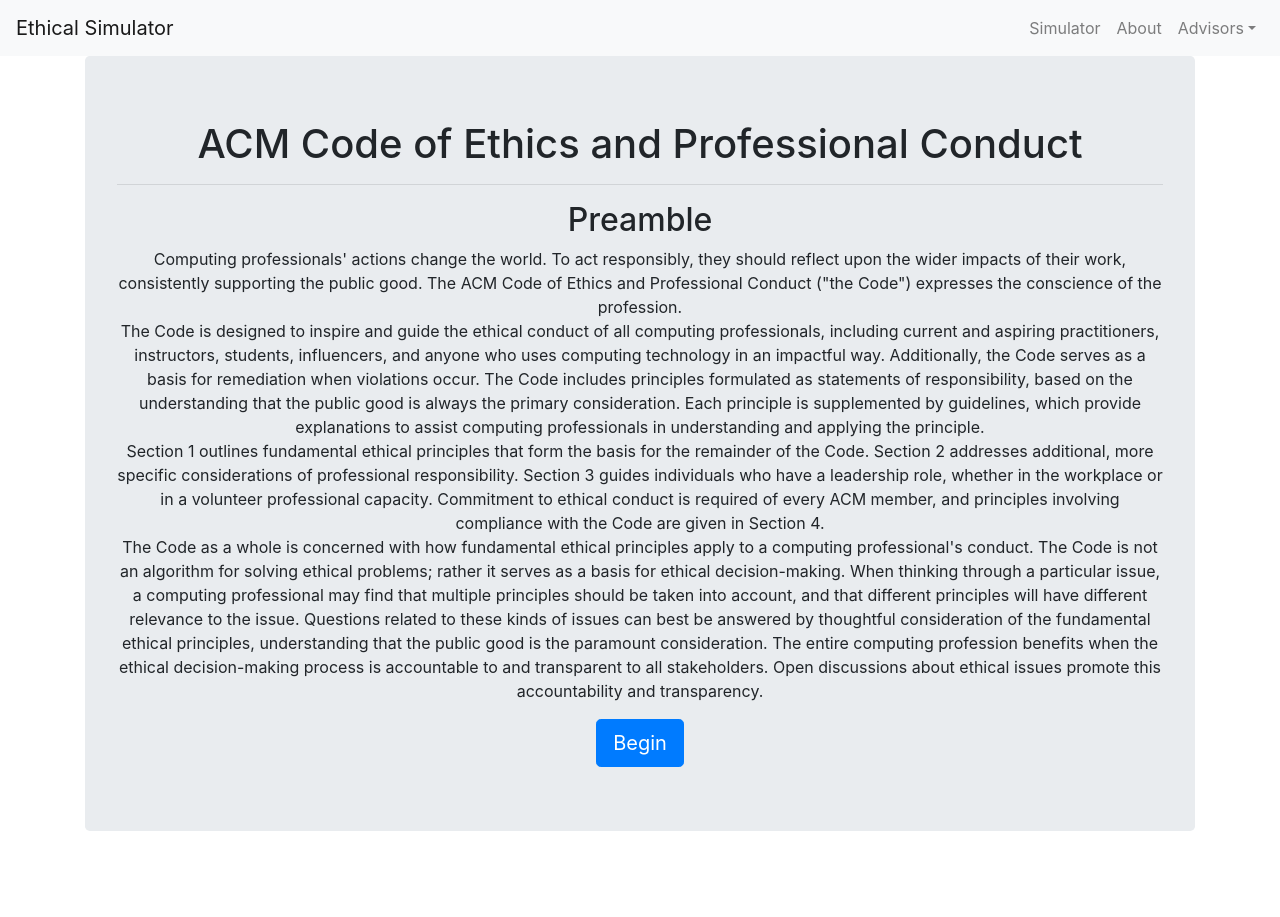
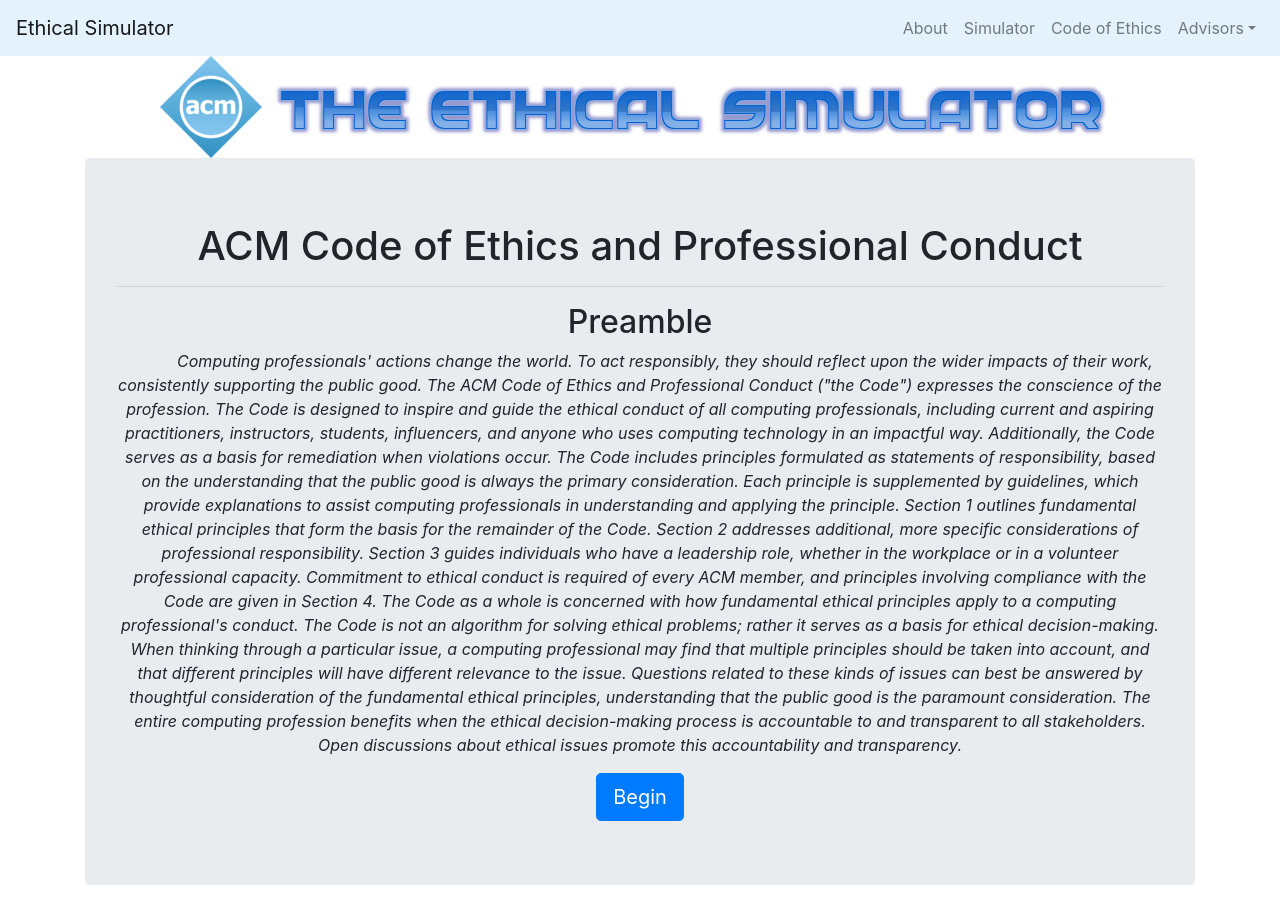
Before and after one commit to ethilogical/EthicalSimulator, a React (Create React App) app in the folder frontend/ethical-simulator/: page / in a window 1280 px wide. Before the commit the page ends 863 px from the top, so only its background shows below. Built offline with nearby package versions, Linux system fonts and the light colour scheme.

Commit message:
Spiced up front page a bit

```diff
--- a/frontend/ethical-simulator/src/App.css
+++ b/frontend/ethical-simulator/src/App.css
@@ -22,6 +22,23 @@
   color: #61dafb;
 }
 
+ p {
+    text-indent: 50px;
+	font-style: italic;
+  }
+
+ h2 {
+
+ }
+
+ .navbar {
+	background-color: #e3f2fd;
+ }
+
+ .jumbotron {
+	background-color: #ff9e80 ;
+ }
+
 @keyframes App-logo-spin {
   from {
     transform: rotate(0deg);
--- a/frontend/ethical-simulator/src/App.js
+++ b/frontend/ethical-simulator/src/App.js
@@ -2,6 +2,8 @@
 import { Jumbotron } from 'reactstrap';
 import { Container, Row, Col } from 'reactstrap';
 import { Link } from 'react-router-dom'
+import logo from './acm-logo.png'; // with import
+import ethicssim from './TES-logo.png';
 
 import './App.css';
 
@@ -10,6 +12,8 @@
     return (
       <div className="App">
         <Container>
+		<img src={logo} />
+		<img src={ethicssim} />
                <Row>
                  <Col>
                      <Jumbotron>
@@ -20,19 +24,19 @@
                             Computing professionals' actions change the world. To act responsibly,
                             they should reflect upon the wider impacts of their work, consistently
                             supporting the public good. The ACM Code of Ethics and Professional Conduct
-                            ("the Code") expresses the conscience of the profession. <br/>
-                            The Code is designed to inspire and guide the ethical conduct of all computing
+                            ("the Code") expresses the conscience of the profession.
+							The Code is designed to inspire and guide the ethical conduct of all computing
                             professionals, including current and aspiring practitioners, instructors, students,
                             influencers, and anyone who uses computing technology in an impactful way. Additionally,
                             the Code serves as a basis for remediation when violations occur. The Code includes principles
                             formulated as statements of responsibility, based on the understanding that the public good is
                             always the primary consideration. Each principle is supplemented by guidelines, which provide
-                            explanations to assist computing professionals in understanding and applying the principle.<br/>
+                            explanations to assist computing professionals in understanding and applying the principle.
                             Section 1 outlines fundamental ethical principles that form the basis for the remainder of the
                             Code. Section 2 addresses additional, more specific considerations of professional responsibility.
                             Section 3 guides individuals who have a leadership role, whether in the workplace or in a volunteer
                             professional capacity. Commitment to ethical conduct is required of every ACM member, and principles
-                            involving compliance with the Code are given in Section 4. <br/>
+                            involving compliance with the Code are given in Section 4.
                             The Code as a whole is concerned with how fundamental ethical principles apply to a computing professional's
                             conduct. The Code is not an algorithm for solving ethical problems; rather it serves as a basis for ethical
                             decision-making. When thinking through a particular issue, a computing professional may find that multiple
@@ -41,7 +45,7 @@
                             fundamental ethical principles, understanding that the public good is the paramount consideration. The
                             entire computing profession benefits when the ethical decision-making process is accountable to and
                             transparent to all stakeholders. Open discussions about ethical issues promote this accountability
-                             and transparency. <br/>
+                             and transparency.
                        </p>
                       <Link className="btn btn-primary btn-lg" to="/simulator">Begin</Link>
                      </Jumbotron>
--- a/frontend/ethical-simulator/src/navBar.js
+++ b/frontend/ethical-simulator/src/navBar.js
@@ -29,27 +29,30 @@
     render() {
       return (
         <div>
-          <Navbar color="light" light expand="md">
+          <Navbar light expand="md">
             <NavbarBrand href="/">Ethical Simulator</NavbarBrand>
             <NavbarToggler onClick={this.toggle} />
             <Collapse isOpen={this.state.isOpen} navbar>
               <Nav className="ml-auto" navbar>
+			   <NavItem>
+                  <NavLink href="">About</NavLink>
+                </NavItem>
                 <NavItem>
                   <NavLink href="">Simulator</NavLink>
                 </NavItem>
-                <NavItem>
-                  <NavLink href="">About</NavLink>
-                </NavItem>
+				<NavItem>
+				  <NavLink href="https://ethics.acm.org/">Code of Ethics</NavLink>
+				</NavItem>
                 <UncontrolledDropdown nav inNavbar>
                   <DropdownToggle nav caret>
                    Advisors
                   </DropdownToggle>
                   <DropdownMenu right>
                     <DropdownItem>
-                      Dr.Michael S. Kirkpatrick
+                      Dr. Michael S. Kirkpatrick
                     </DropdownItem>
                     <DropdownItem>
-                      Dr.Michael Stewart
+                      Dr. Michael Stewart
                     </DropdownItem>
                   </DropdownMenu>
 
```
Also changed, not shown: frontend/ethical-simulator/src/TES-logo.png (added), frontend/ethical-simulator/src/acm-logo.png (added).
